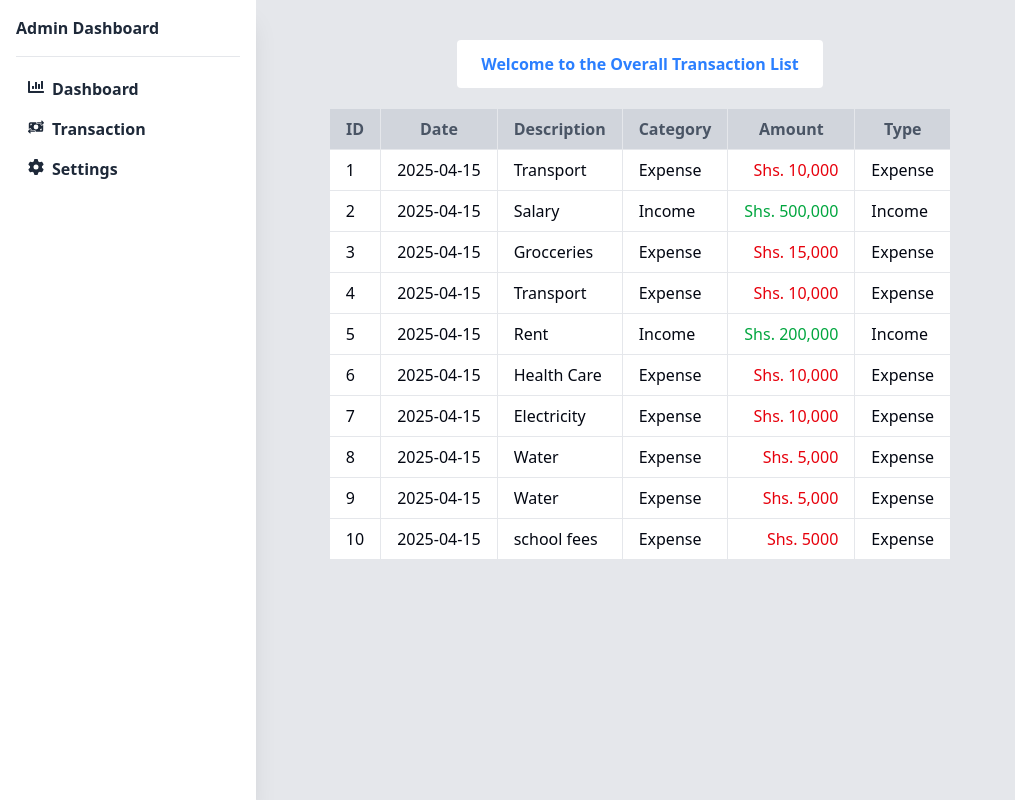
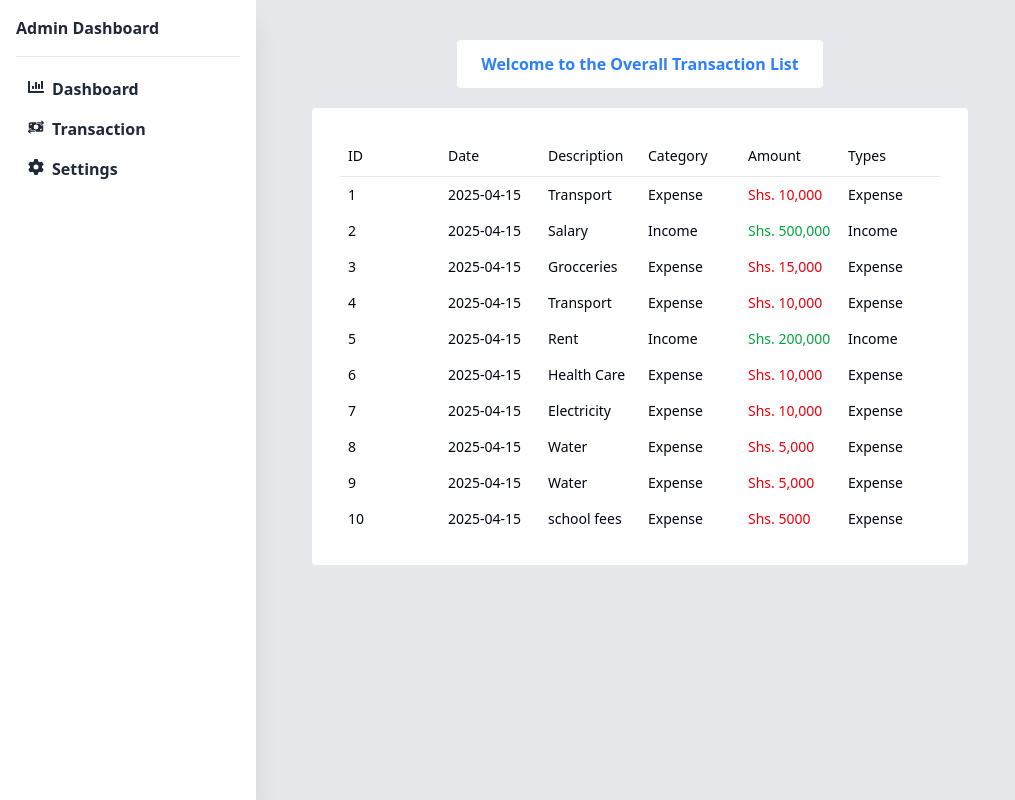
Before and after one commit to Opiyo12/React-Finance-Dashboard, a React (Vite) app: page /transaction in a window 1280 px wide. Shown: the whole page, without its empty margins (0-1015 px from the left). Built offline with nearby package versions, Linux system fonts and the light colour scheme.

Commit message:
Initial Commit

```diff
--- a/src/App.jsx
+++ b/src/App.jsx
@@ -7,8 +7,9 @@
 import Transaction from './components/pages/Transaction'
 import Settings from './components/pages/Settings'
 import Dashboard from './components/pages/Dashboard'
-import { Card, CardDescription, CardHeader, CardTitle } from './components/ui/card'
-import { FaDollarSign } from 'react-icons/fa'
+
+
+
 
 function App() {
 
--- a/src/components/pages/SummaryCard.jsx
+++ b/src/components/pages/SummaryCard.jsx
@@ -8,7 +8,7 @@
 const SummaryCard = ({color,icon, name, amount}) => {
   return (
     <div>
-      <Card className="flex flex-row mt-5 gap-2 w-[180px] ml-5">
+      <Card className="flex flex-row mt-5 gap-2 w-[180px] flex-grow">
         <div className='flex flex-col justify-center px-2 '>
           <div className='rounded-full bg-green-200 p-1 text-slate-500 ml-3'>{icon}</div>
         </div>
--- a/src/components/pages/Transaction.jsx
+++ b/src/components/pages/Transaction.jsx
@@ -1,6 +1,7 @@
 import React from 'react'
 import { useTransaction } from '../hooks/useTransaction';
 import Loading from './Loading';
+import { Table,TableHead, TableCell, TableRow, TableBody, TableHeader } from '../ui/table';
 
 const Transaction = () => {
   const{transactions, isLoading, error}= useTransaction();
@@ -14,38 +15,34 @@
       <div className='flex bg-white h-10 items-center p-6 rounded mt-10  '>
         <h1 className=' font-bold text-blue-500'>Welcome to the Overall  Transaction List </h1>
       </div>
-      <div className='mt-5'>
+  <div className='mt-5 bg-white p-7 rounded xl'>
 
-        {/* Table for displaying data */}
-<table className=" bg-white border border-gray-200 ">
+ <Table >
+ <TableHeader>
+ <TableRow>
+    <TableHead className="w-[100px]">ID</TableHead>
+    <TableHead className="w-[100px]" >Date</TableHead>
+    <TableHead className="w-[100px]">Description</TableHead>
+    <TableHead className="w-[100px]">Category</TableHead>
+    <TableHead className="w-[100px]">Amount</TableHead>
+    <TableHead className="w-[100px]">Types</TableHead>
+   </TableRow>
+ </TableHeader>
+   {transactions?.map((tx)=>(
+   <TableBody>
+      <TableRow>
+        <TableCell>{tx.id}</TableCell>
+        <TableCell>{tx.date}</TableCell>
+        <TableCell>{tx.description}</TableCell>
+        <TableCell>{tx.category}</TableCell>
+        <TableCell><span className={tx.type === 'Income' ? 'text-green-600' : 'text-red-600'}>
+        Shs. {tx.amount}</span></TableCell>
+        <TableCell>{tx.type}</TableCell>
+      </TableRow>
+    </TableBody>
+    ))}
 
-      <tr className='text-gray-600 bg-gray-300'>
-        <th className="px-4 py-2 border">ID</th>
-        <th className="px-4 py-2 border">Date</th>
-        <th className="px-4 py-2 border">Description</th>
-        <th className="px-4 py-2 border">Category</th>
-        <th className="px-4 py-2 border">Amount</th>
-        <th className="px-4 py-2 border">Type</th>
-      </tr>
-
-      <tbody>
-      {transactions?.map((tx) => (
-        <tr key={tx.id} className="hover:bg-gray-400">
-          <td className="px-4 py-2 border">{tx.id}</td>
-          <td className="px-4 py-2 border">{tx.date}</td>
-          <td className="px-4 py-2 border">{tx.description}</td>
-          <td className="px-4 py-2 border">{tx.category}</td>
-          <td className="px-4 py-2 border text-right">
-            <span className={tx.type === 'Income' ? 'text-green-600' : 'text-red-600'}>
-              Shs. {tx.amount}
-            </span>
-          </td>
-          <td className="px-4 py-2 border capitalize">{tx.type}</td>
-        </tr>
-      ))}
-    </tbody>
-
-</table>
+</Table>
 </div>
  </div>
   )
--- a/src/components/ui/table.jsx
+++ b/src/components/ui/table.jsx
@@ -1,6 +1,6 @@
 import * as React from "react"
 
-import { cn } from "@/lib/utils"
+import { cn } from "../lib/utils";
 
 function Table({
   className,
```
